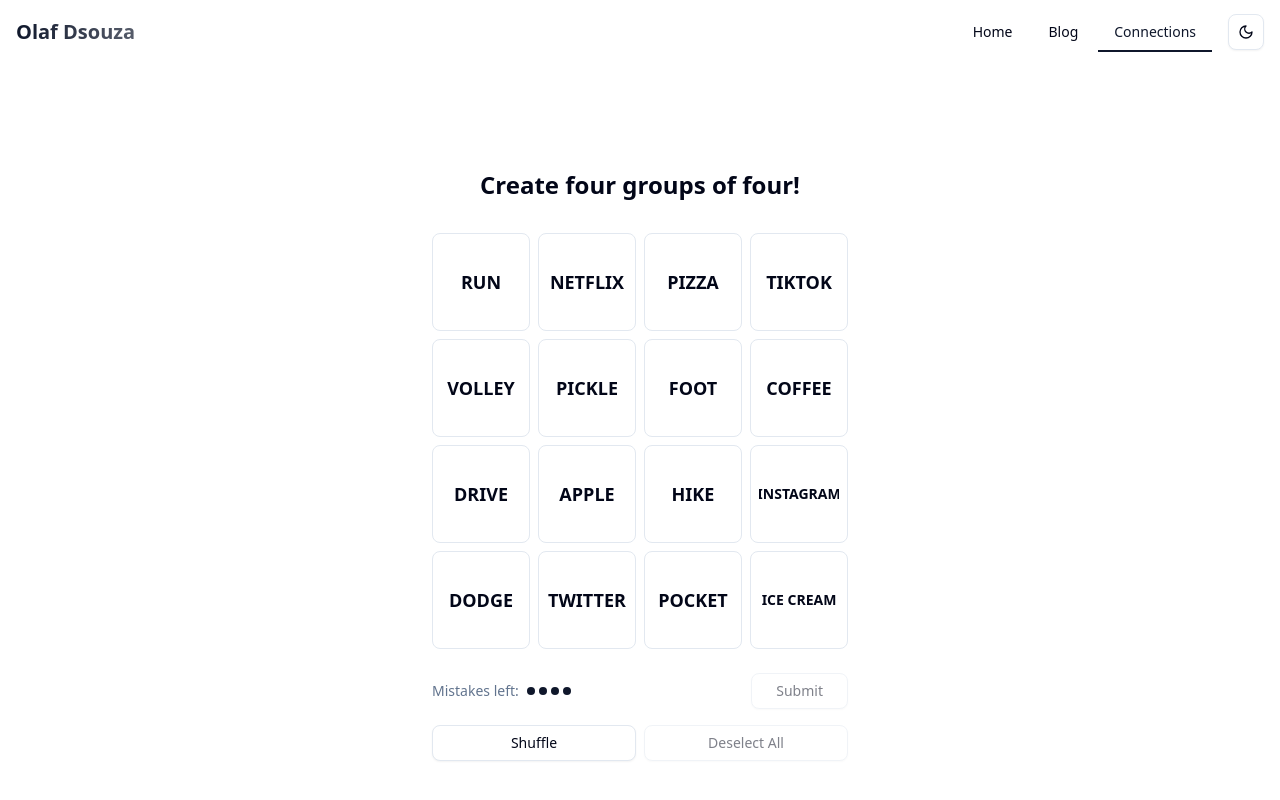
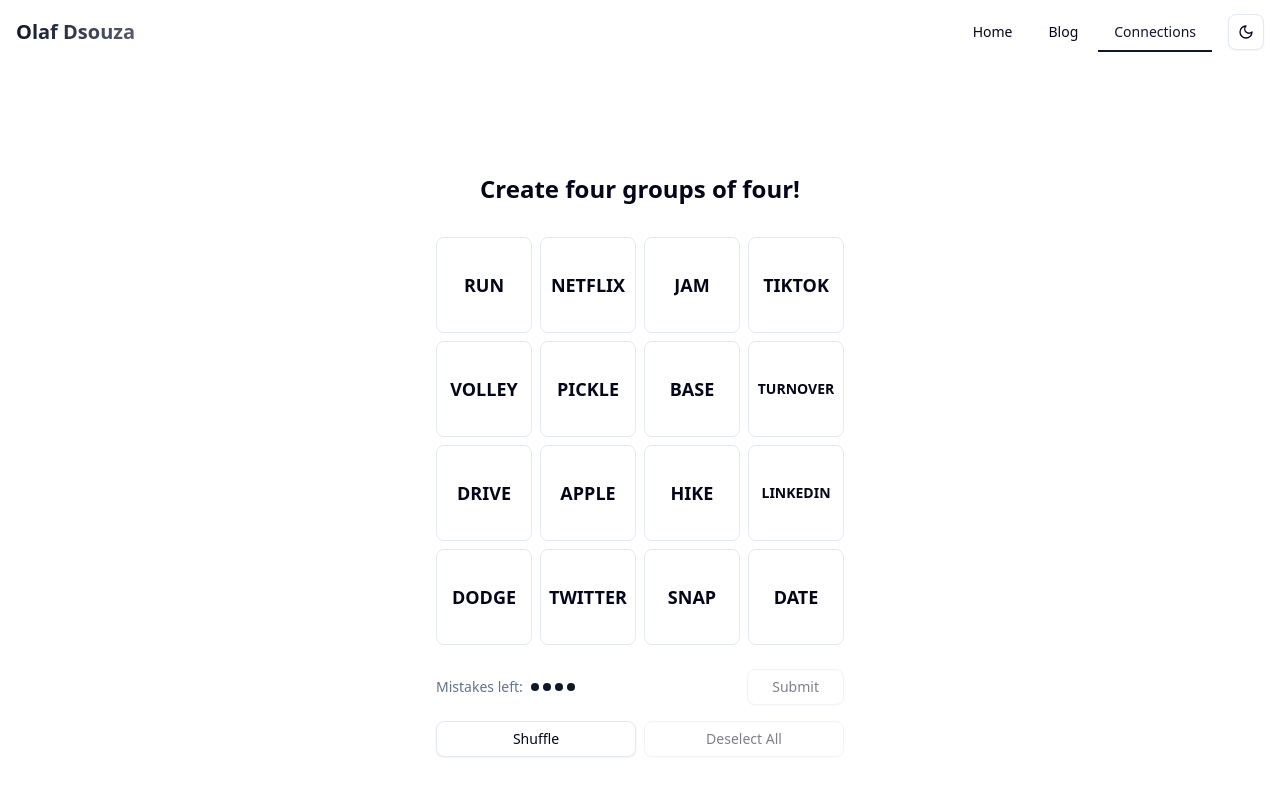
Before and after one commit to O1af/my-site, a React (Vite) app: page /connections in a window 1280 px wide. Shown: the top 800 px of the page. Built offline with nearby package versions, Linux system fonts and the light colour scheme.

Commit message:
harder board

```diff
--- a/src/components/connections/end.tsx
+++ b/src/components/connections/end.tsx
@@ -74,7 +74,7 @@
 
   // Generate emoji grid for results
   const generateEmojiGrid = (): string => {
-    let result = "Connections\nolafdsouza.com\n";
+    let result = "olafdsouza.com/connections\n";
 
     // For correct guesses, we use the actual category color
     // For incorrect guesses, show a mix of squares based on where those words actually belong
--- a/src/components/connections/game.tsx
+++ b/src/components/connections/game.tsx
@@ -35,24 +35,24 @@
 // Sample game data
 const INITIAL_CATEGORIES: Category[] = [
   {
-    name: "WAYS TO WASTE TIME",
+    name: "APPS TO WASTE TIME",
     color: "bg-yellow-200",
-    words: ["NETFLIX", "TIKTOK", "TWITTER", "INSTAGRAM"],
+    words: ["NETFLIX", "TIKTOK", "TWITTER", "LINKEDIN"],
   },
   {
     name: "SPORTS ENDING IN -BALL",
     color: "bg-green-200",
-    words: ["PICKLE", "FOOT", "DODGE", "VOLLEY"],
+    words: ["PICKLE", "BASE", "DODGE", "VOLLEY"],
   },
   {
     name: "FOOTBALL TERMS",
     color: "bg-blue-200",
-    words: ["HIKE", "RUN", "POCKET", "DRIVE"],
+    words: ["HIKE", "RUN", "SNAP", "DRIVE"],
   },
   {
-    name: "MY FAVORITE FOODS",
+    name: "YUMMY FOODS",
     color: "bg-purple-200",
-    words: ["COFFEE", "ICE CREAM", "APPLE", "PIZZA"],
+    words: ["TURNOVER", "DATE", "APPLE", "JAM"],
   },
 ];
 
--- a/src/pages/Home.tsx
+++ b/src/pages/Home.tsx
@@ -17,7 +17,8 @@
 const projects: Project[] = [
   {
     title: "Azure AI Adapter",
-    description: `Developed an open-source package for the Vercel AI SDK
+    description: `Developed an open-source package for the Vercel AI SDK with 300+ weekly downloads.
+    This package provides integration with the Azure AI API
 that enables access to 1,000+ models on Microsoft Azure, including DeepSeek-R1 & Meta LLama`,
     link: "https://www.npmjs.com/package/@quail-ai/azure-ai-provider",
     image: "/azure-ai.png",
@@ -50,7 +51,7 @@
     company: "Netflix",
     period: "May 2025 - Aug 2025",
     description: "Ads Platform Team",
-    skills: [""],
+    skills: ["🚧"],
   },
   {
     title: "📚 Teaching Assistant",
```
